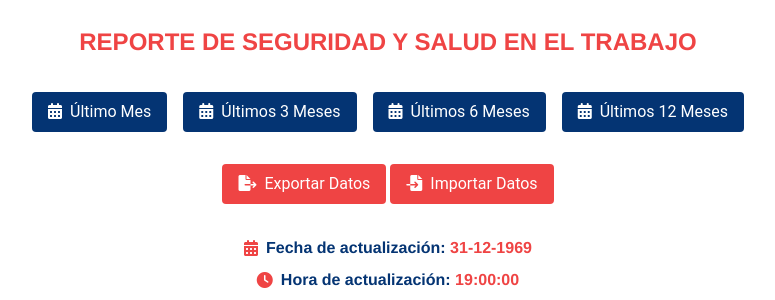
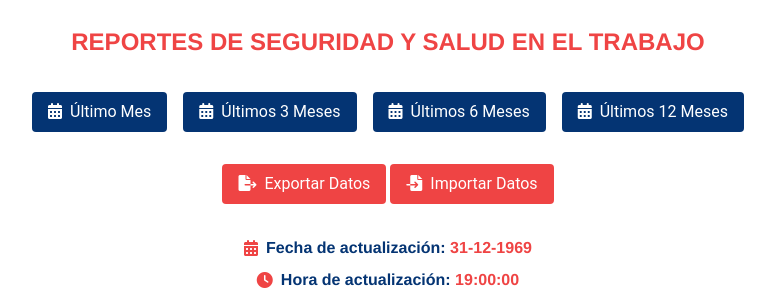
Before and after one commit to JonathanRobinsonAristizabalSoto/Seguridad_laboral, a PHP site: page /dashboard.php in a window 1280 px wide. Shown: the part 77-377 px from the top of the page, without its empty margins (252-1027 px from the left). Run offline with PHP 8.4, Linux system fonts and the light colour scheme; data that the repository does not hold is empty.

Commit message:
Actualizacion

```diff
--- a/public/dashboard.php
+++ b/public/dashboard.php
@@ -29,7 +29,7 @@ date_default_timezone_set('America/Bogota');
 
     <!-- Contenido principal -->
     <div class="container mx-auto p-6">
-        <h1 class="text-2xl font-heading font-bold text-center text-rojo mb-8">REPORTE DE SEGURIDAD Y SALUD EN EL TRABAJO</h1>
+        <h1 class="text-2xl font-heading font-bold text-center text-rojo mb-8">REPORTES DE SEGURIDAD Y SALUD EN EL TRABAJO</h1>
 
         <!-- botones filtro meses para las graficas -->
         <div class="text-center mb-8">
```
